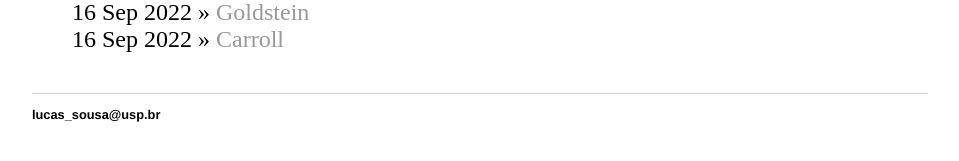
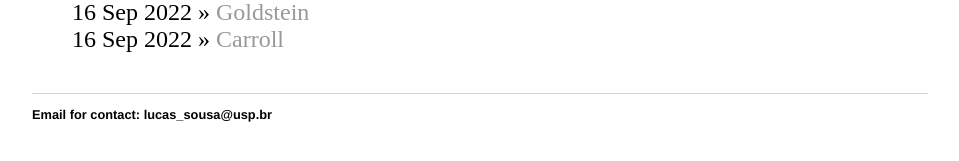
Before and after one commit to Lucas1Santos2Sousa/Lucas1Santos2Sousa.github.io, a Jekyll site: the page built from Lists/index.html, in a window 1280 px wide. Shown: the part 648-809 px from the top of the page, without its empty margins (160-1119 px from the left). Built offline with Jekyll 4.4.1, drawn with Linux system fonts in a browser that asks for light colours.

Commit message:
Update default.html

```diff
--- a/_layouts/default.html
+++ b/_layouts/default.html
@@ -21,7 +21,7 @@
 			</div><!-- /.container -->
 			<footer>
 	    		<ul>
-				<li>lucas_sousa@usp.br</li>
+				<li>Email for contact: lucas_sousa@usp.br</li>
 				</ul>
 			</footer>
 		</body>
```
